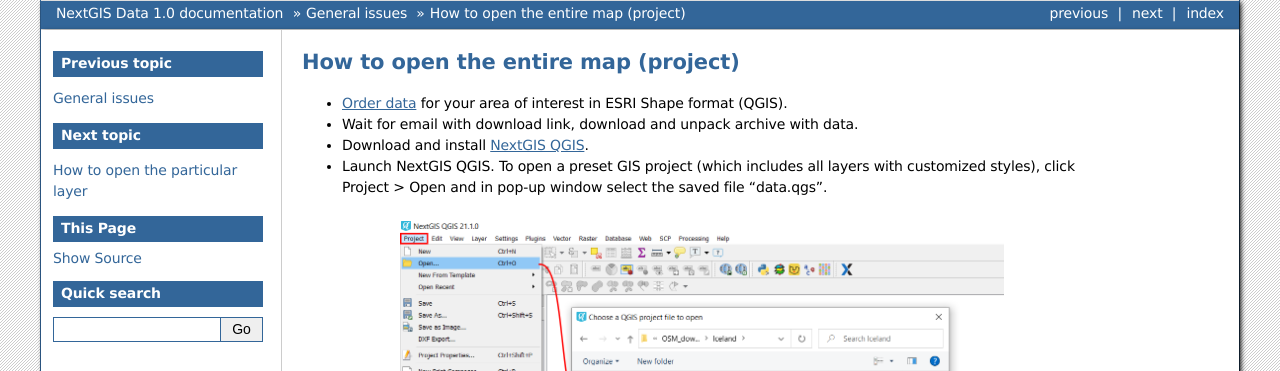
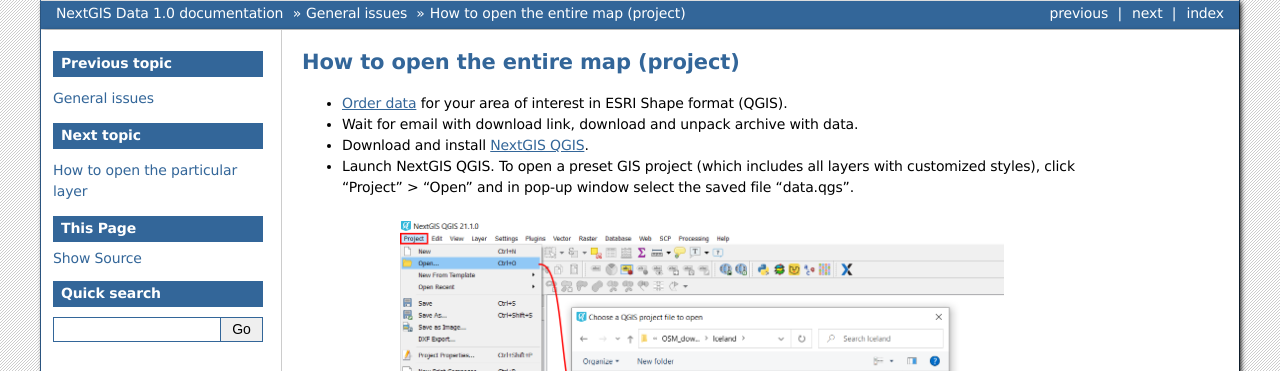
Before and after one commit to nextgis/docs_data, a Sphinx documentation site: the page built from source/open_map.rst, in a window 1280 px wide. Shown: the top 371 px of the page. Built offline with Sphinx 7.4.7, drawn with Linux system fonts in a browser that asks for light colours; formulas are drawn with MathJax 3; pages that are not in the unit, such as notebooks, are missing from menus.

```diff
--- a/source/open_map.rst
+++ b/source/open_map.rst
@@ -6,7 +6,7 @@ How to open the entire map (project)
 * `Order data <https://data.nextgis.com/en/>`_ for your area of interest in ESRI Shape format (QGIS).
 * Wait for email with download link, download and unpack archive with data.
 * Download and install `NextGIS QGIS <https://nextgis.com/nextgis-qgis/>`_.
-* Launch NextGIS QGIS. To open a preset GIS project (which includes all layers with customized styles), click Project > Open and in pop-up window select the saved file "data.qgs".
+* Launch NextGIS QGIS. To open a preset GIS project (which includes all layers with customized styles), click "Project" > "Open" and in pop-up window select the saved file "data.qgs".
 
 .. figure:: _static/open_map1.png
    :name: open_map1
```
